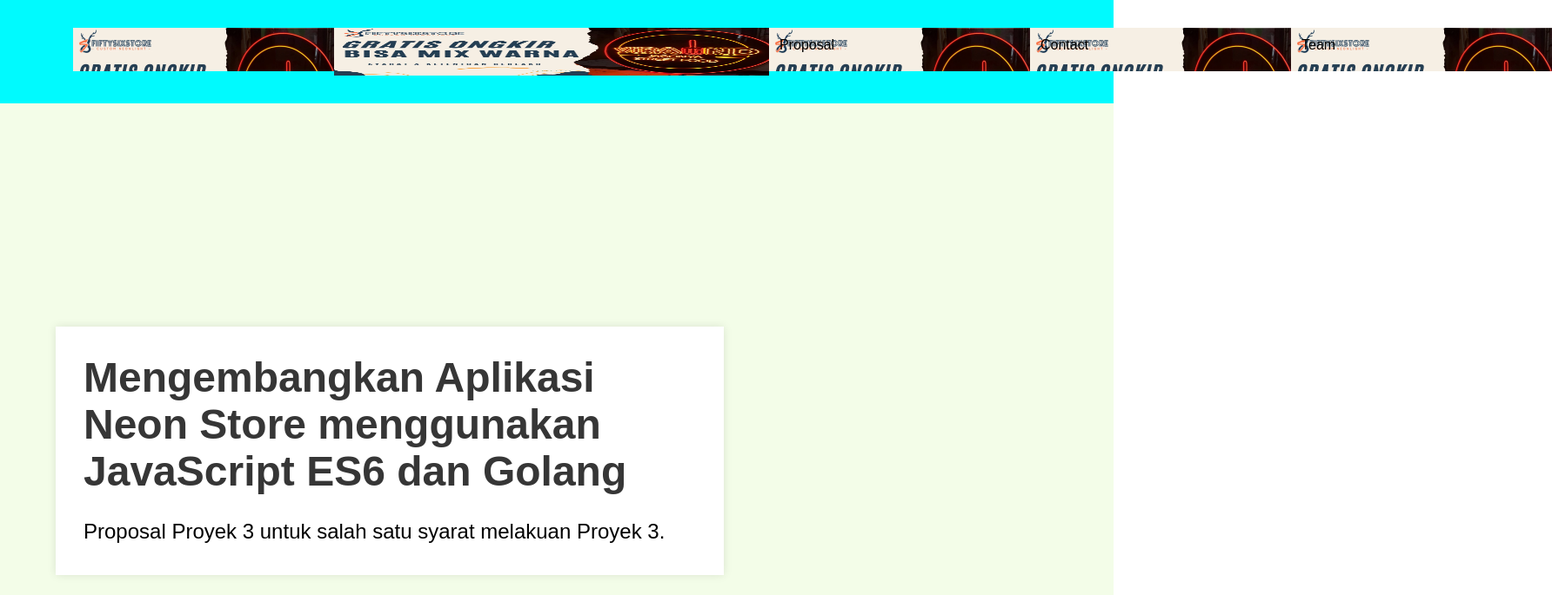
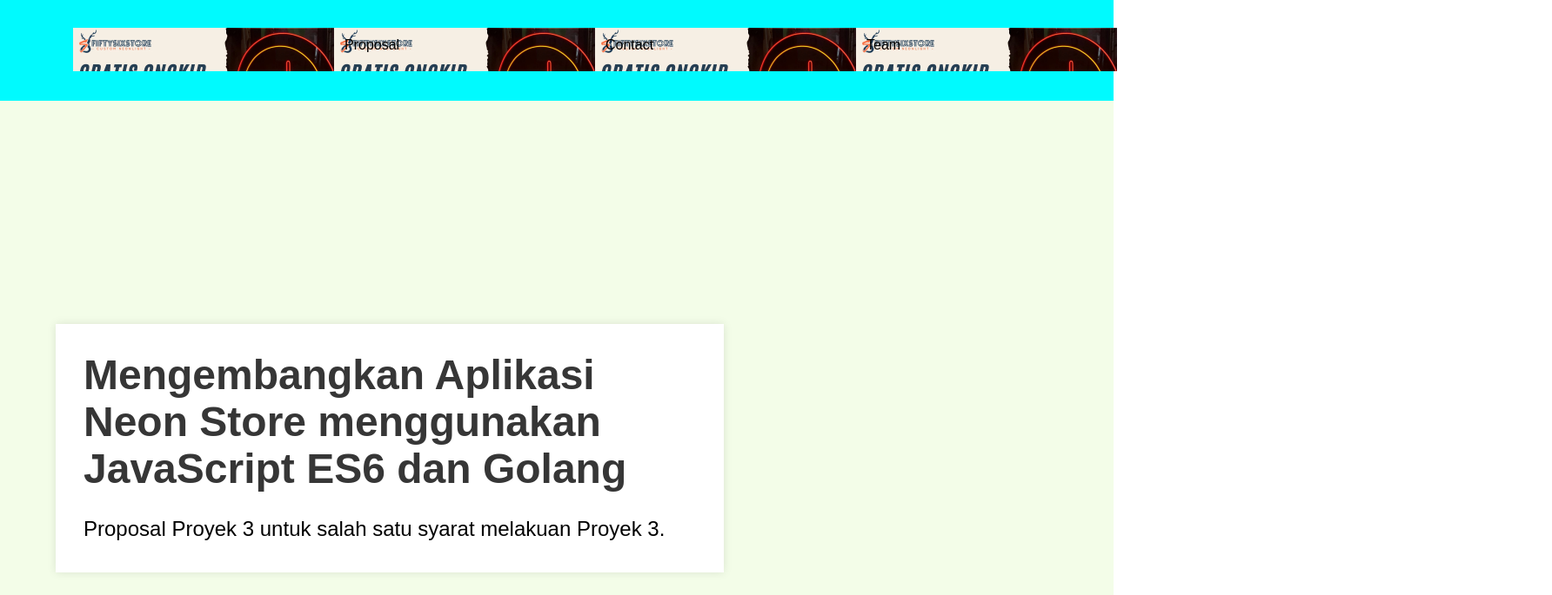
Before and after one commit to fathur-abdul/neonstore-proyek3.github.io, a plain HTML site: page index.html in a window 1280 px wide. Shown: the top 685 px of the page at 87% size, 1784 px wide, since content can reach past the window. Drawn offline with nearby package versions, Linux system fonts and the light colour scheme; files whose address does not match are found by name.

Commit message:
Update index.html

```diff
--- a/index.html
+++ b/index.html
@@ -55,9 +55,6 @@
                 <span></span>
                 <span></span>
             </span>
-		<figure class="image is-9by10">
-                <img src="../image/neonflex56.jpg" alt="Gambar neon" style="width: 500px; height: 55px;">
-            </figure>
         </div>
         <div id="navbarMenu" class="navbar-menu">
             <div class="navbar-end">
```
